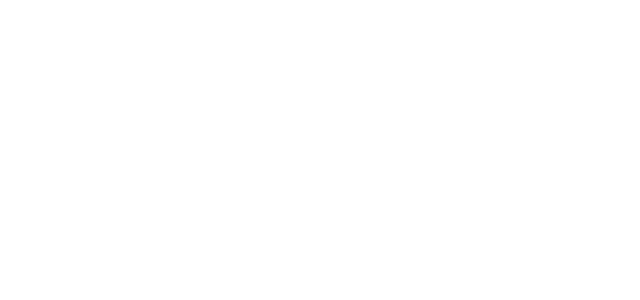
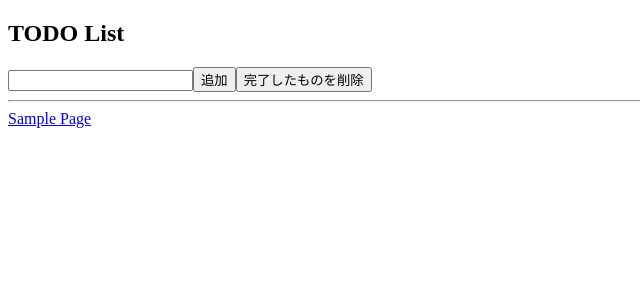
Before and after one commit to hiromina/nuxt-sample, a Nuxt app: page /sample/todo in a window 1280 px wide. Before the commit this address had no page. Shown: the top 300 px of the page, without its empty margins (0-640 px from the left). Built offline with nearby package versions, Linux system fonts and the light colour scheme.

Commit message:
TODOリスト

```diff
--- a/pages/index.vue
+++ b/pages/index.vue
@@ -1,7 +1,6 @@
 <template>
   <section class="container">
-      <h1>{{title}}</h1>
-      <hr>
+      <h1>{{ title }}</h1>
       <n-link to="/sample">{{menu.sample}}</n-link>
   </section>
 </template>
--- a/pages/sample/index.vue
+++ b/pages/sample/index.vue
@@ -1,8 +1,11 @@
 <template>
   <section class="container">
-    <h1>{{title}}</h1>
+    <h1>{{ title }}</h1>
+    <ul v-for="menu in menus">
+      <li><n-link :to="menu.to" :class="{ 'disabled' : !menu.active }">{{ menu.name }}</n-link></li>
+    </ul>
     <hr>
-    <n-link to="/">Top</n-link>
+    <n-link to="/">{{ from }}</n-link>
   </section>
 </template>
 
@@ -10,8 +13,28 @@
 export default {
   data() {
     return {
-      title: 'Sample Page'
+      title: 'Sample Page',
+      from: 'Top',
+      menus: [
+        {
+          name: 'TODO List',
+          to: '/sample/todo',
+          active: true
+        },
+        {
+          name: '準備中...',
+          to: '/',
+          active: false
+        }
+      ]
     }
   }
 }
 </script>
+
+<style scoped>
+.disabled {
+  pointer-events: none;
+  text-decoration: none;
+}
+</style>
--- /dev/null
+++ b/pages/sample/todo.vue
@@ -0,0 +1,55 @@
+<template>
+  <section class="container">
+    <h1>{{ title }}</h1>
+    <input v-model="newItem" @keypress.enter="addItem">
+    <button @click="addItem">追加</button>
+    <button @click="deleteItem">完了したものを削除</button>
+    <br>
+    <table v-for="item in items">
+      <tr>
+        <td :class="{ 'done' : item.isDone }"><input type="checkbox" v-model="item.isDone">{{ item.value }}</td>
+      </tr>
+    </table>
+    <hr>
+    <n-link to="/sample">{{ from }}</n-link>
+  </section>
+</template>
+
+<script>
+export default {
+  data() {
+    return {
+      title: 'TODO List',
+      from: 'Sample Page',
+      newItem: '',
+      items: []
+    }
+  },
+  methods: {
+    addItem() {
+      if(!this.newItem) return;
+      const item = {
+        value: this.newItem,
+        isDone: false
+      }
+      this.items.push(item);
+      this.newItem = '';
+    },
+    deleteItem() {
+      let newItems = [];
+      for (let i = 0; i < this.items.length; i++) {
+        if(!this.items[i].isDone) {
+          newItems.push(this.items[i]);
+        }
+      }
+      this.items = newItems;
+    }
+  }
+}
+</script>
+
+<style scoped>
+.done {
+  text-decoration: line-through;
+}
+</style>
```
